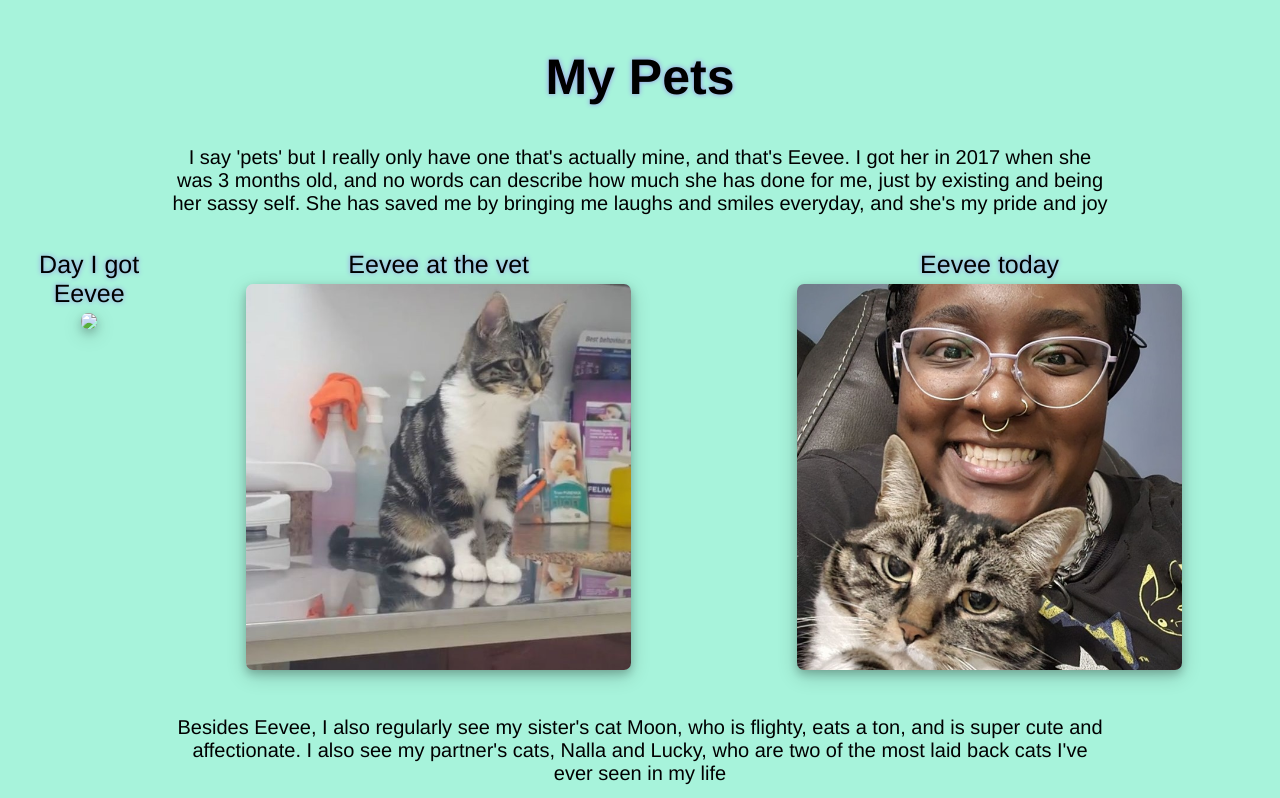
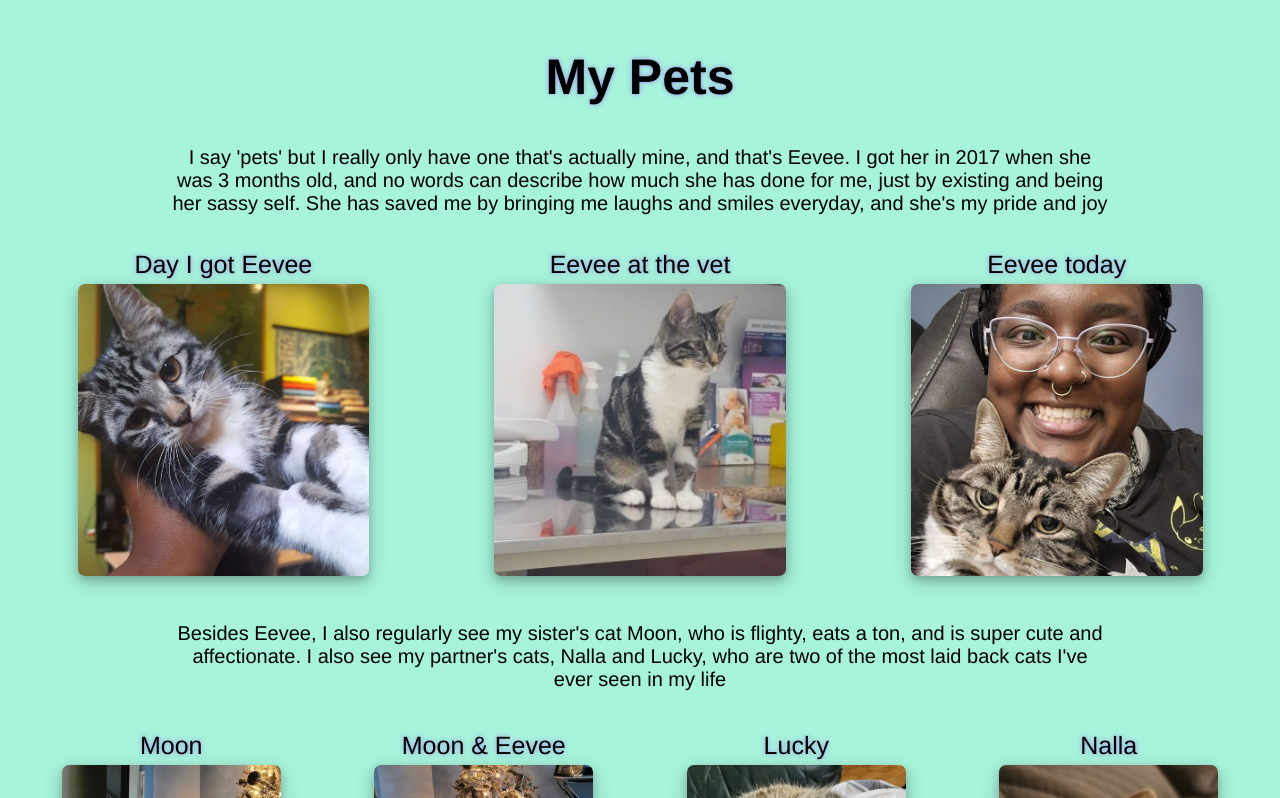
Before and after one commit to AsheClarke/aboutmepage, a plain HTML site: page index.html in a window 1280 px wide. Shown: the part 1602-2400 px from the top of the page. Drawn offline with Linux system fonts and the light colour scheme; the site is published under a folder, as on GitHub Pages, so addresses that start at the root find nothing.

Commit message:
changed file path for pic1

```diff
--- a/index.html
+++ b/index.html
@@ -75,7 +75,7 @@
                 <!-- Pics of Eevee -->
                 <div class="eeveepics">
                     <div class="pic1 eevee-pic">Day I got Eevee <br>
-                        <img src="/Pictures/bbyeevee.jpg">
+                        <img src="./Pictures/bbyeevee.jpg">
                     </div>
                     <div class="pic2 eevee-pic">Eevee at the vet <br>
                         <img src="./Pictures/eeveevet.jpg">
```
